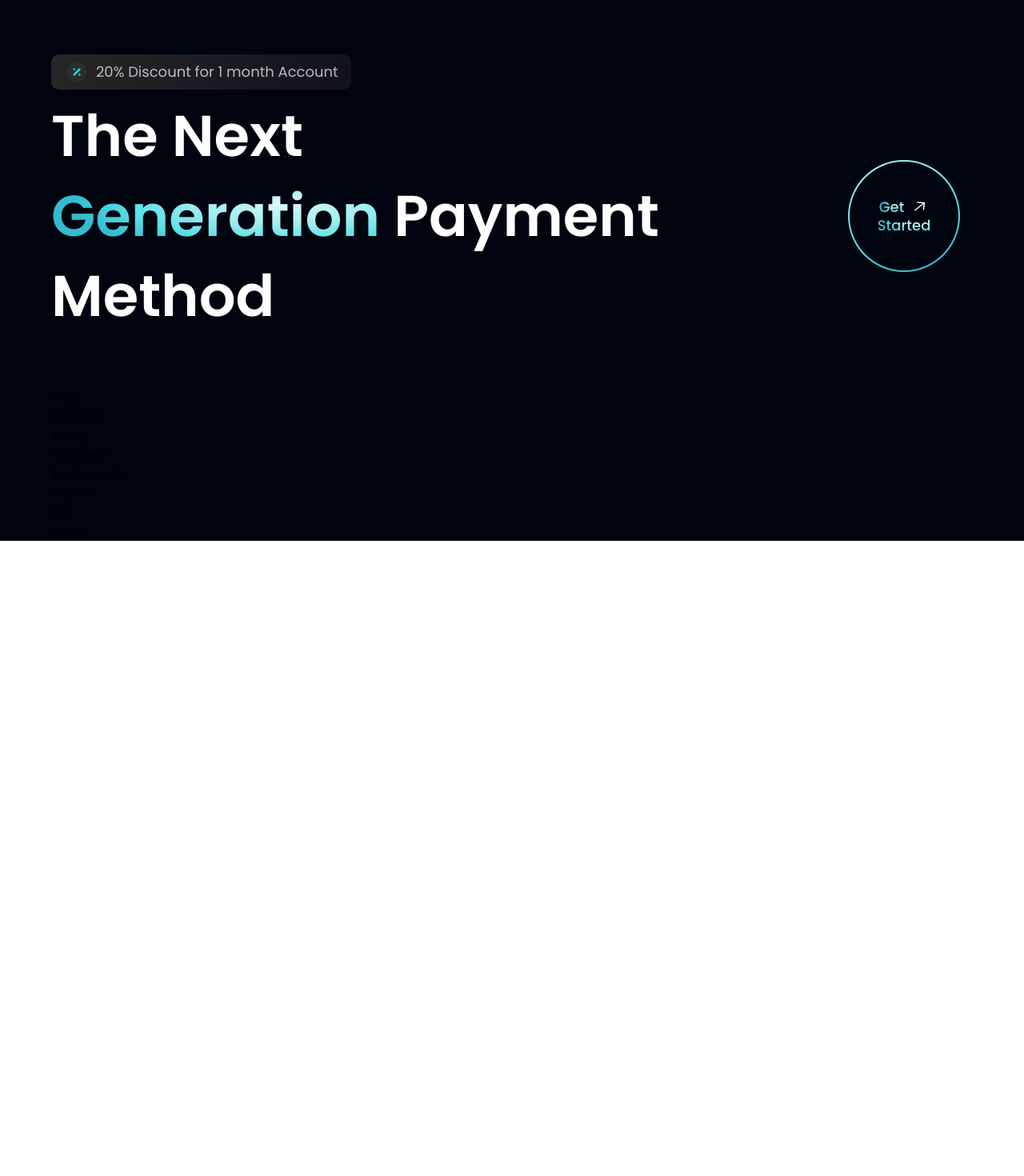
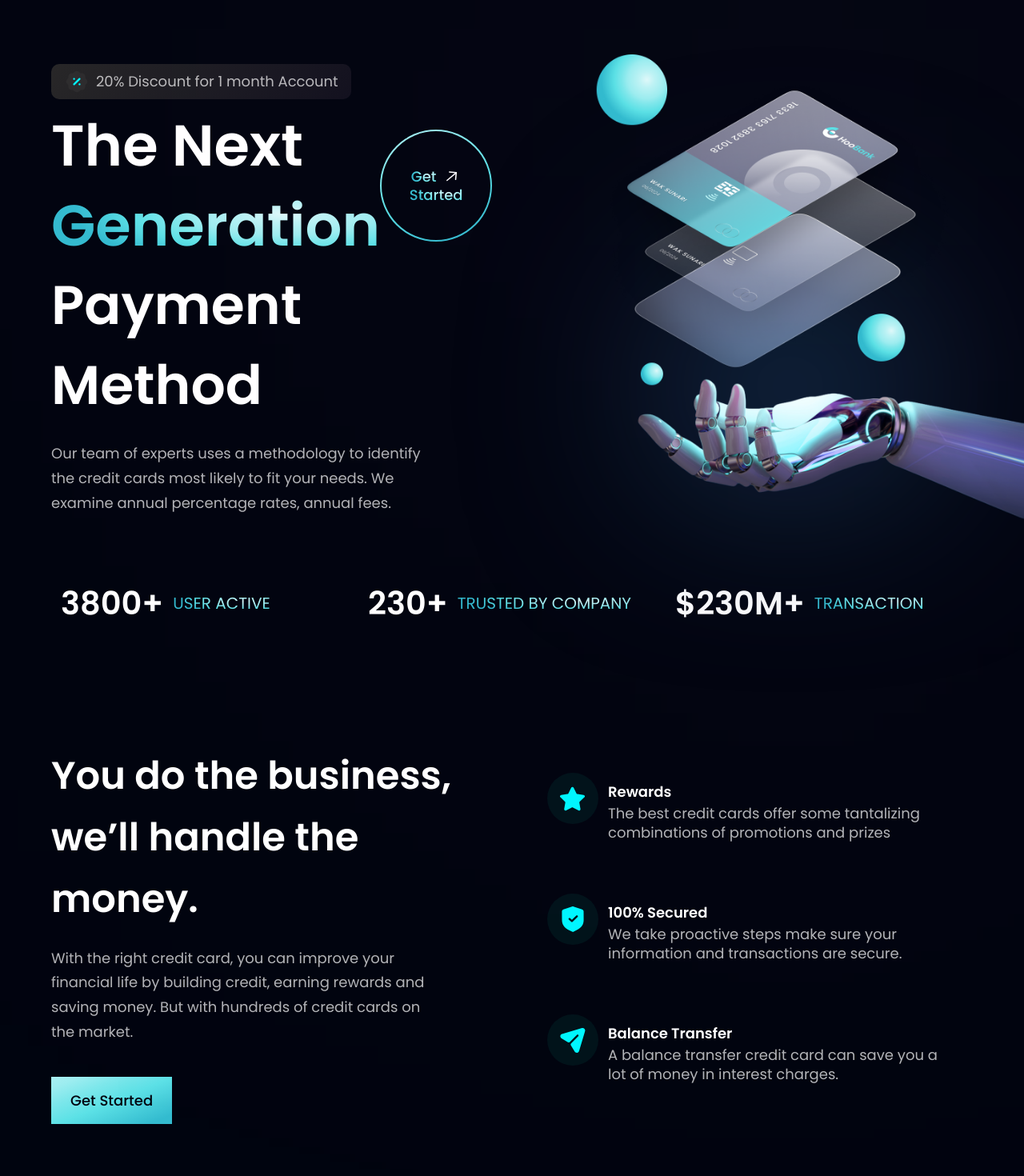
Before and after one commit to HarishBhatta/bank-app, a React (Vite) app: page / in a window 1280 px wide. Shown: the part 100-1570 px from the top of the page at 80% size. Before the commit the page ends 800 px from the top, so only its background shows below. Built offline with nearby package versions, Linux system fonts and the light colour scheme.

Commit message:
Business Section Completed

```diff
--- a/src/components/Business.jsx
+++ b/src/components/Business.jsx
@@ -1,9 +1,39 @@
-import React from 'react'
+import React from 'react';
+import { features } from '../constants';
+import styles, {layout } from '../style';
+import Button from './Button'
+
+const FeatureCard = ({icon, title, content, index}) => {
+  return(
+    <div className={`flex flex-row p-6 rounded-[20px] ${index !== features.length-1} ? 'mb-6' : 'mb-0' feature-card`}>
+      <div className={`w-[64px] h-[64px] rounded-full ${styles.flexCenter} bg-dimBlue`}>
+        <img src={icon} alt="icon" className='w-[50%] h-[50%] object-contain'/>
+      </div>
+      <div className="flex-1 flex flex-col m-3">
+        <h4 className='font-poppins font-semibold text-white text-[18px] leading-[23px] mb-1'>{title}</h4>
+        <p className='font-poppins font-normal text-dimWhite text-[18px] leading-[24px] mb-1'>{content}</p>
+      </div>
+    </div>
+  );
+
+}
 
 const Business = () => {
   return (
-    <div>Business</div>
-  )
+    <section id='features' className={layout.section}>
+      <div className={layout.sectionInfo}>
+        <h2 className={styles.heading2}>You do the business, <br className="sm:block hidden" /> we’ll handle the money.</h2>
+        <p className={`${styles.paragraph} max-w-[470px] mt-5`}>With the right credit card, you can improve your financial life by building credit, earning rewards and saving money. But with hundreds of credit cards on the market.</p>
+        <Button styles = 'mt-10'/>
+      </div>
+      <div className={`${layout.sectionImg} flex-col`}>
+        {features.map((feature, index)=> (
+          <FeatureCard key={feature.id} {...feature} index = {index}/>
+        ))}
+      </div>
+
+    </section>
+    )
 }
 
 export default Business
--- /dev/null
+++ b/src/components/Button.jsx
@@ -0,0 +1,11 @@
+import React from 'react'
+
+const Button = ({styles}) => {
+  return (
+    <button type='button' className={`py-4 px-6 bg-blue-gradient font-poppins font-medium text-[18px] text-primary outline-none ${styles}`}>
+        Get Started
+    </button>
+    )
+}
+
+export default Button
--- a/src/components/Stats.jsx
+++ b/src/components/Stats.jsx
@@ -1,8 +1,17 @@
 import React from 'react'
+import { stats } from '../constants'
+import styles from '../style'
 
 const Stats = () => {
   return (
-    <div>stats</div>
+    <section className={`${styles.flexCenter} flex-row flex-wrap sm:mb-20 mb-6`}>
+      {stats.map((stat) => (
+        <div key={stat.id} className={`flex-1 flex justify-start items-center flex-row m-3`}>
+          <h4 className='font-poppins font-semibold xs:text-[40px] text-[30px] xs:leaing-[53px] leading-[43px] text-white'>{stat.value}</h4>
+          <p className='font-poppins font-normal xs:text-[20px] text-[15px] xs:leaing-[26px] leading-[21px] text-gradient uppercase ml-3'>{stat.title}</p>
+        </div>
+      ))}
+    </section>
   )
 }
 
--- a/src/components/View.jsx
+++ b/src/components/View.jsx
@@ -18,12 +18,22 @@
           <h1 className='flex-1 font-poppins font-semibold ss:text-[72px] text-[52px] text-white ss:leading-[100px] leading-[75px]'>
             The Next <br className="sm:block hidden" />{" "}
             <span className="text-gradient">Generation</span>{" "}
-            Payment Method
           </h1>
           <div className="ss:flex hidden md:mr-4 mr-0">
             <GetStarted />
           </div>
         </div>
+        <h1 className='font-poppins font-semibold ss:text-[68px] text-[52px] text-white ss:leading-[100px] leading-[75px] w-full'>Payment Method</h1>
+        <p className={`${styles.paragraph} max-w-[470px] mt-5`}>Our team of experts uses a methodology to identify the credit cards most likely to fit your needs. We examine annual percentage rates, annual fees.</p>
+      </div>
+      <div className= {`flex ${styles.flexCenter} md:my-0 my-10 relative`}>
+        <img src={robot} alt="robot-arm" className='w-[100%] h-[100%] relative z-[5]'/>
+        <div className="absolute z-0 w-[40%] h-[35%] top-0 pink__gradient" />
+        <div className="absolute z-[1] w-[80%] h-[80%] rounded-full bottom-40 whit__gradient" />
+        <div className="absolute z-[0] w-[50%] h-[50%] right-50 bottom-20 blue__gradient"/>
+      </div>
+      <div className={`ss:hidden ${styles.flexCenter}`}>
+        <GetStarted />
       </div>
     </section>
   );
```
